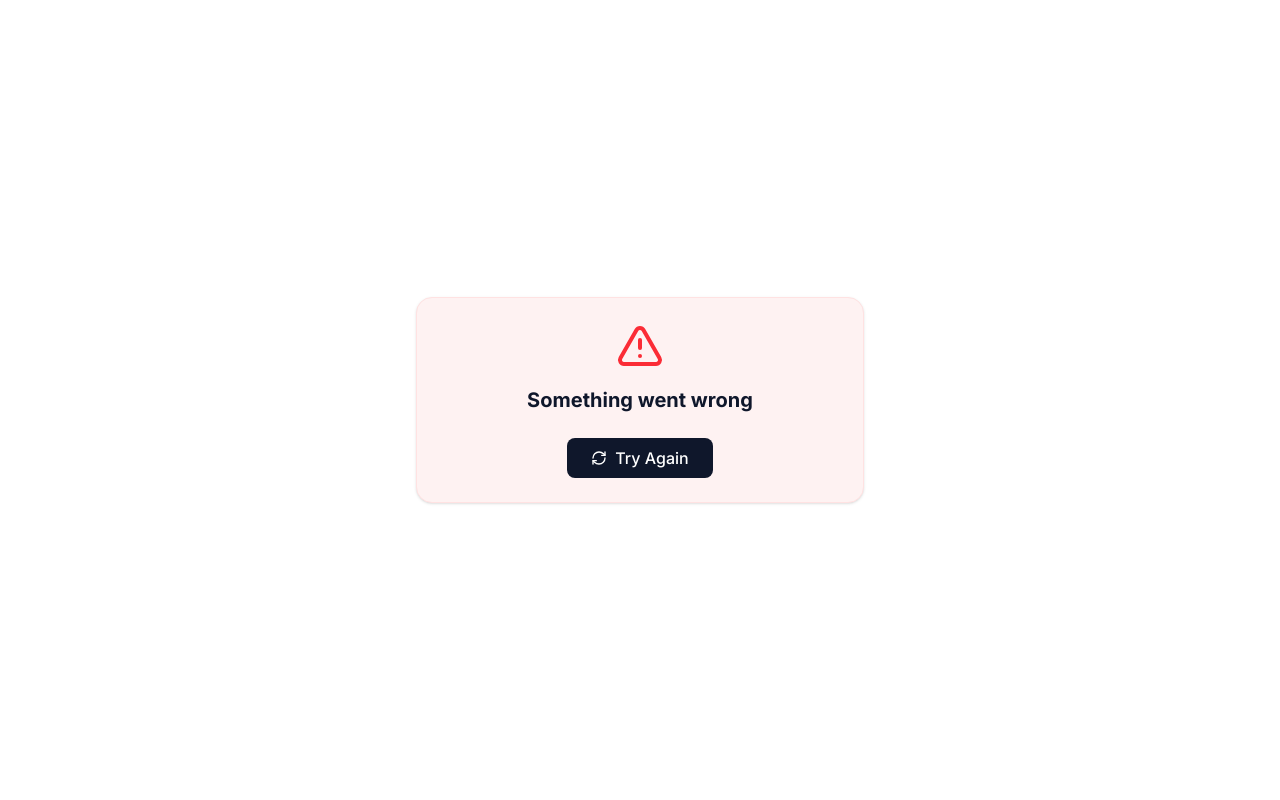
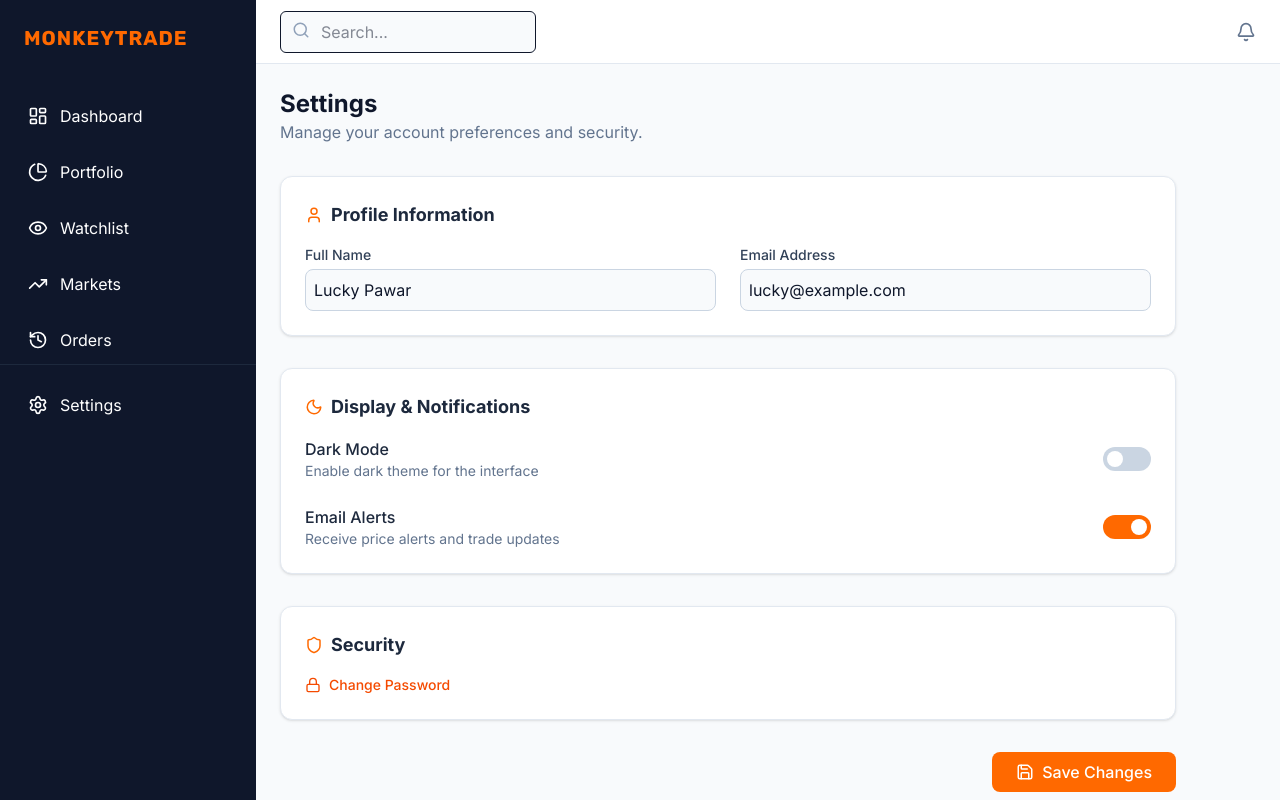
Before and after one commit to lucky-KRMU/MonkeyTrade, a React (Vite) app: page /settings in a window 1280 px wide. Built offline with nearby package versions, Linux system fonts and the light colour scheme.

Commit message:
fix theme bug in settings

```diff
--- a/src/SettingsPage.jsx
+++ b/src/SettingsPage.jsx
@@ -3,7 +3,7 @@ import { User, Shield, Bell, Moon, Save, Mail, Lock } from 'lucide-react';
 import { useGlobalContext } from './ThemeContext'; // Ensure this matches your file path
 
 export default function SettingsPage() {
-  const { theme, toggleTheme } = useTheme();
+  const { theme, toggleTheme } = useGlobalContext();
   const [emailAlerts, setEmailAlerts] = useState(true);
 
   return (
```
